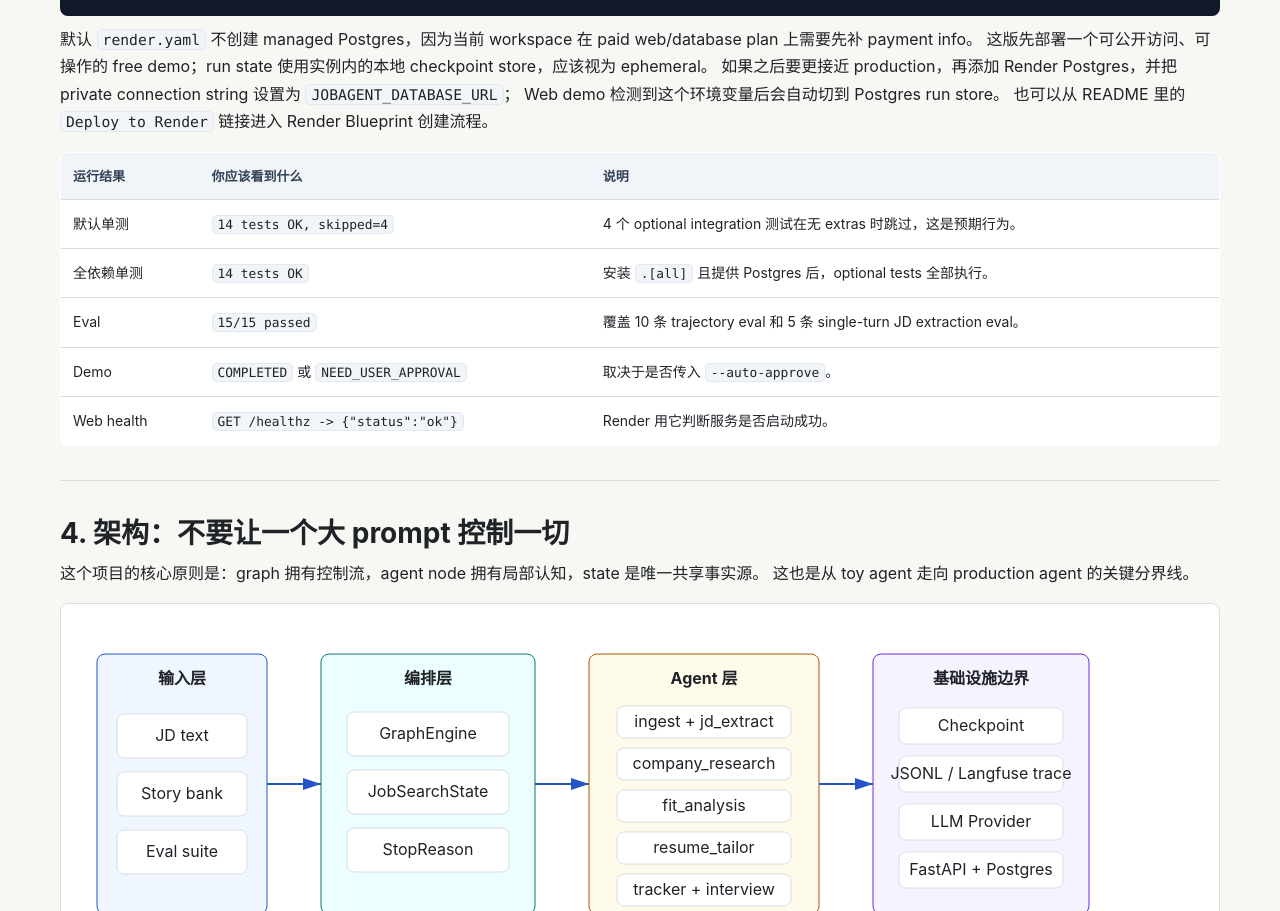
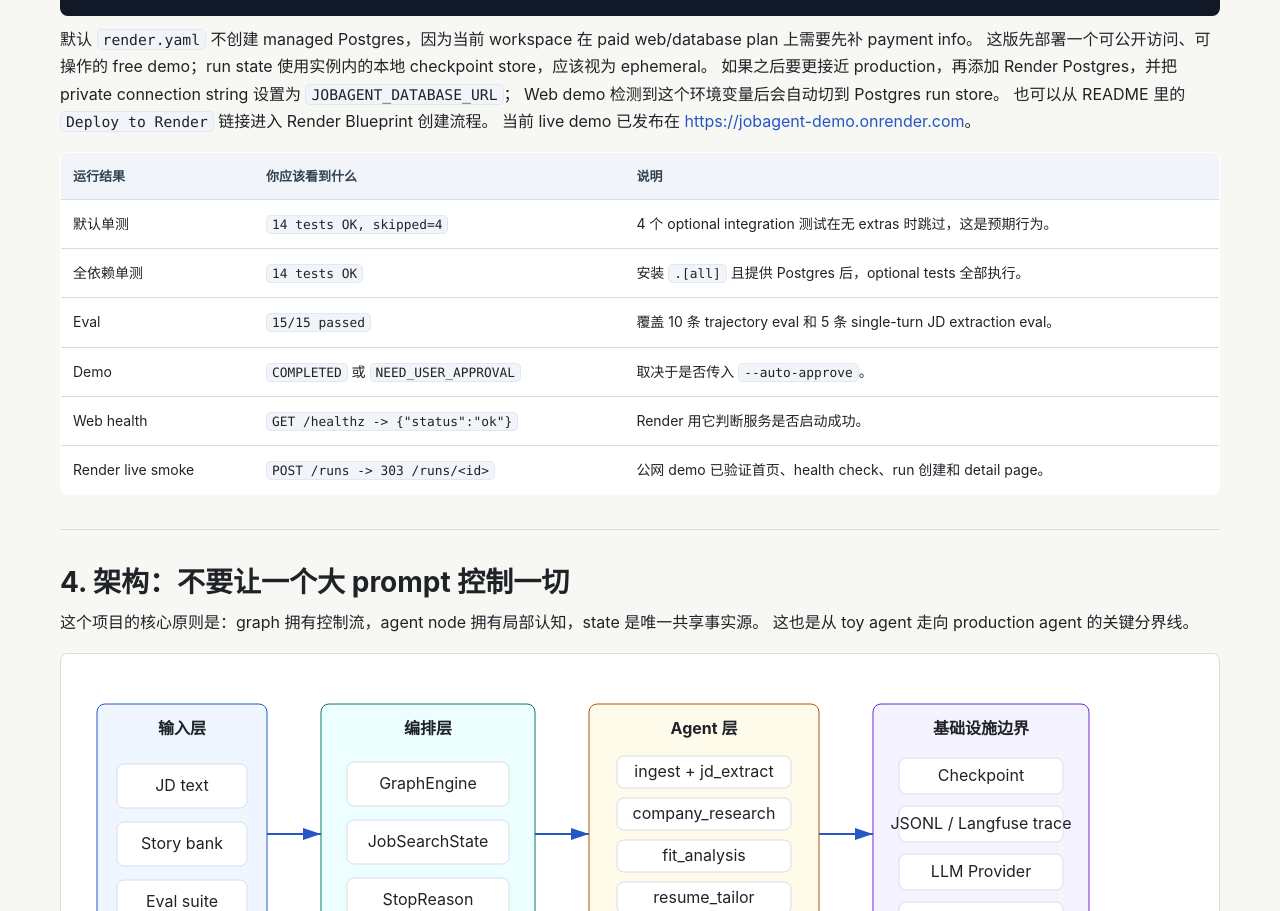
Before and after one commit to yanxuantong/multi-agent-job-search-platform, a plain HTML site: page docs/project1_ai_infra_tutorial_zh.html in a window 1280 px wide. Shown: the part 2624-3535 px from the top of the page. Drawn offline with Linux system fonts and the light colour scheme.

Commit message:
Record the live Render demo as the project path
Constraint: The project now has a verified public Render URL and docs should point to the simplest deployed learning surface.
Rejected: Leave only generic deployment instructions | the user asked to update the mega file with concrete deployment details.
Confidence: high
Scope-risk: narrow
Directive: Keep the free live demo URL visible; document Postgres as a later upgrade, not the default launch path.
Tested: render blueprints validate; curl /healthz; curl /; POST /runs smoke test against https://jobagent-demo.onrender.com
Not-tested: Browser visual screenshot after the docs-only update.

Co-authored-by: OmX <omx@oh-my-codex.dev>

```diff
--- a/docs/project1_ai_infra_tutorial_zh.html
+++ b/docs/project1_ai_infra_tutorial_zh.html
@@ -404,6 +404,7 @@ docker compose run --rm app sh -lc "python -m pip install --no-cache-dir -e '.[a
         如果之后要更接近 production，再添加 Render Postgres，并把 private connection string 设置为 <code>JOBAGENT_DATABASE_URL</code>；
         Web demo 检测到这个环境变量后会自动切到 Postgres run store。
         也可以从 README 里的 <code>Deploy to Render</code> 链接进入 Render Blueprint 创建流程。
+        当前 live demo 已发布在 <a href="https://jobagent-demo.onrender.com">https://jobagent-demo.onrender.com</a>。
       </p>
 
       <table>
@@ -416,6 +417,7 @@ docker compose run --rm app sh -lc "python -m pip install --no-cache-dir -e '.[a
           <tr><td>Eval</td><td><code>15/15 passed</code></td><td>覆盖 10 条 trajectory eval 和 5 条 single-turn JD extraction eval。</td></tr>
           <tr><td>Demo</td><td><code>COMPLETED</code> 或 <code>NEED_USER_APPROVAL</code></td><td>取决于是否传入 <code>--auto-approve</code>。</td></tr>
           <tr><td>Web health</td><td><code>GET /healthz -&gt; {"status":"ok"}</code></td><td>Render 用它判断服务是否启动成功。</td></tr>
+          <tr><td>Render live smoke</td><td><code>POST /runs -&gt; 303 /runs/&lt;id&gt;</code></td><td>公网 demo 已验证首页、health check、run 创建和 detail page。</td></tr>
         </tbody>
       </table>
     </section>
```
Also changed, not shown: README.md.
